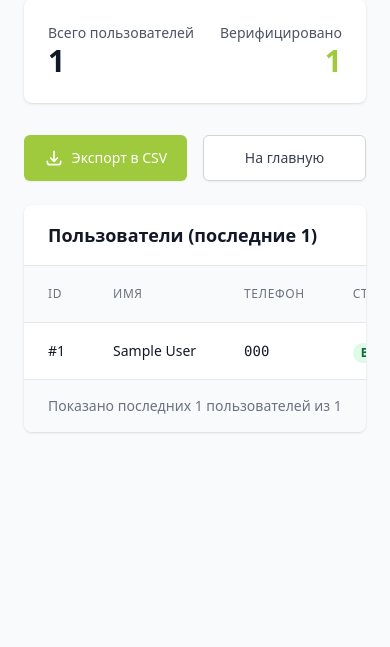
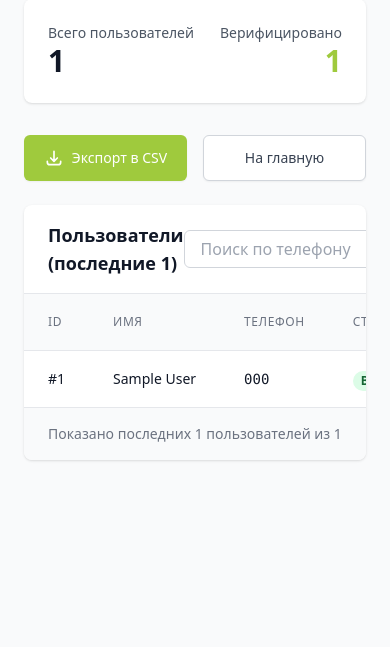
Before and after one commit to mynamemyway/antoshkin-pwa-card, a FastAPI app: page /admin in a window 390 px wide. Shown: the part 165-812 px from the top of the page. Run offline with FastAPI, Linux system fonts and the light colour scheme; tables that the repository leaves empty hold one stand-in row (values such as "Sample post"); some libraries are stand-ins or nearby versions.

Commit message:
Update admin.html
     1 feat(templates): add phone search to admin panel
     2
     3 - Add search input field above users table
     4 - Add filterTable() JavaScript function for client-side filtering
     5 - Add 'user-row' class to table rows for easy selection
     6 - Add 'usersTable' id to tbody for filtering
     7 - Search filters by phone number (partial match supported)
     8 - Real-time filtering on input (oninput event)

```diff
--- a/templates/admin.html
+++ b/templates/admin.html
@@ -58,10 +58,22 @@
     <!-- Users Table -->
     <div class="sm:mx-auto sm:w-full sm:max-w-4xl">
         <div class="bg-white shadow rounded-lg overflow-hidden">
+            <!-- Search Bar -->
             <div class="px-6 py-4 border-b border-gray-200">
-                <h2 class="text-lg font-semibold text-gray-900">
-                    Пользователи (последние {{ users|length }})
-                </h2>
+                <div class="flex items-center justify-between">
+                    <h2 class="text-lg font-semibold text-gray-900">
+                        Пользователи (последние {{ users|length }})
+                    </h2>
+                    <div class="relative">
+                        <input
+                            type="text"
+                            id="searchPhone"
+                            placeholder="Поиск по телефону"
+                            class="w-64 px-4 py-2 border border-gray-300 rounded-md text-sm focus:outline-none focus:ring-2 focus:ring-primary focus:border-transparent"
+                            oninput="filterTable(this.value)"
+                        >
+                    </div>
+                </div>
             </div>
 
             <div class="overflow-x-auto">
@@ -85,9 +97,9 @@
                             </th>
                         </tr>
                     </thead>
-                    <tbody class="bg-white divide-y divide-gray-200">
+                    <tbody class="bg-white divide-y divide-gray-200" id="usersTable">
                         {% for user in users %}
-                        <tr class="hover:bg-gray-50">
+                        <tr class="hover:bg-gray-50 user-row">
                             <td class="px-6 py-4 whitespace-nowrap text-sm text-gray-900">
                                 #{{ user.id }}
                             </td>
@@ -132,4 +144,29 @@
         </div>
     </div>
 </div>
+
+<!-- Search Script -->
+<script>
+    /**
+     * Filter users table by phone number.
+     * @param {string} searchTerm - Phone number or part of it to search for
+     */
+    function filterTable(searchTerm) {
+        const table = document.getElementById('usersTable');
+        const rows = table.getElementsByClassName('user-row');
+        const search = searchTerm.trim().toLowerCase();
+
+        for (let i = 0; i < rows.length; i++) {
+            const phoneCell = rows[i].getElementsByTagName('td')[2];
+            if (phoneCell) {
+                const phone = phoneCell.textContent.toLowerCase();
+                if (phone.includes(search)) {
+                    rows[i].style.display = '';
+                } else {
+                    rows[i].style.display = 'none';
+                }
+            }
+        }
+    }
+</script>
 {% endblock %}
```
